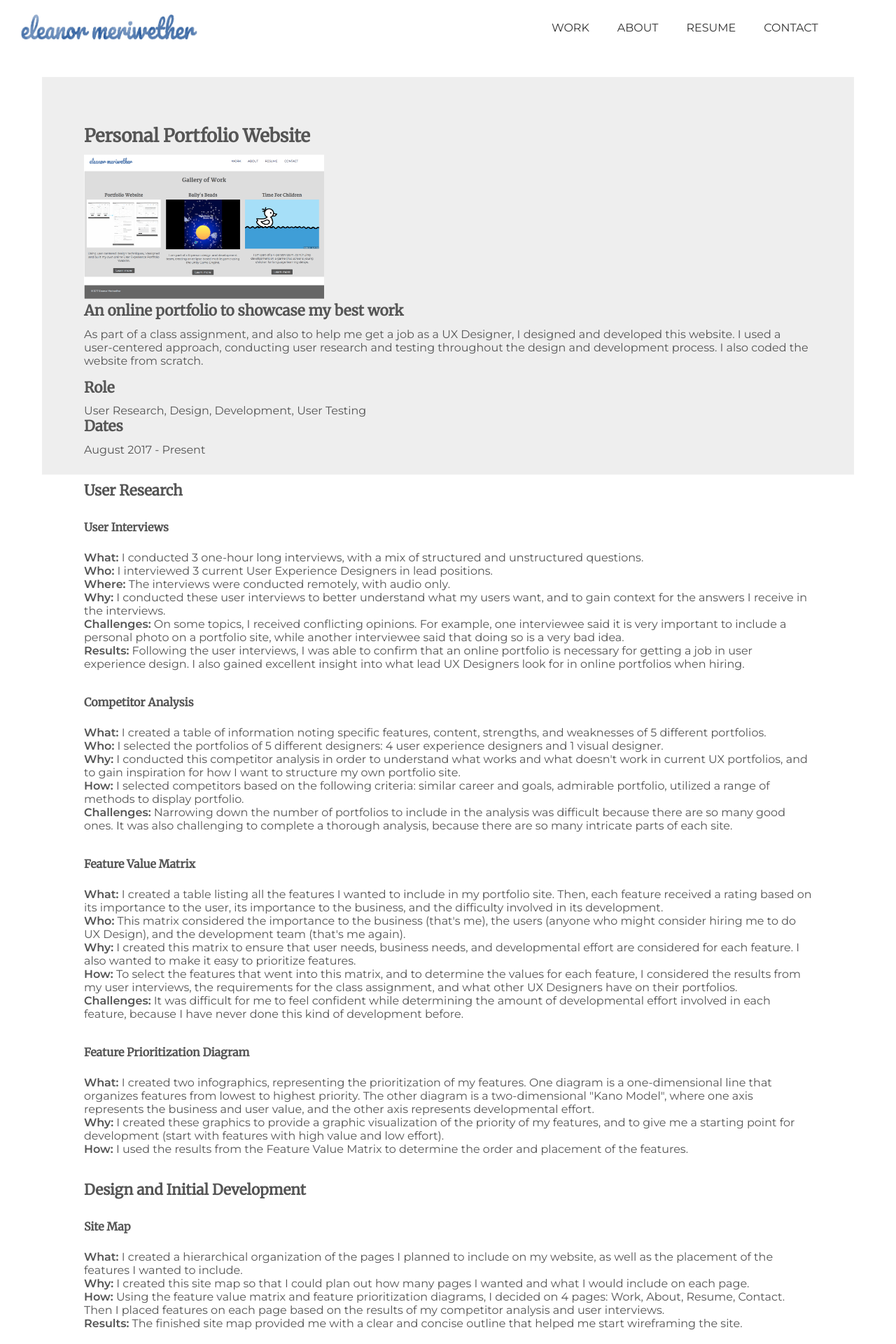
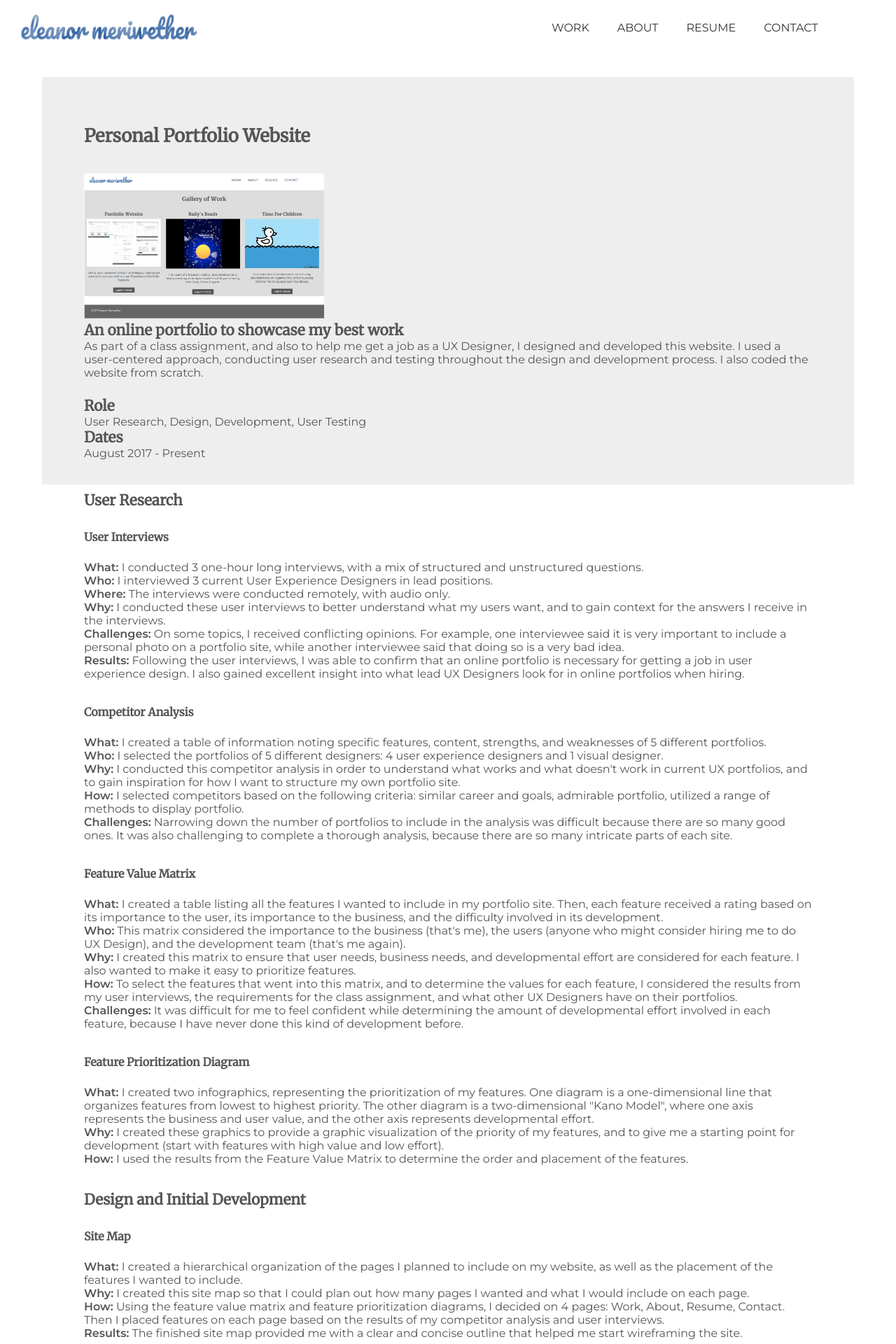
Before and after one commit to emeriwether/emeriwether.github.io, a Jekyll site: the page built from project1.html, in a window 1280 px wide. Shown: the top 1920 px of the page at 70% size. Built offline with Jekyll 4.4.1, drawn with Linux system fonts in a browser that asks for light colours.

Commit message:
adjust spacing for header in proj 1 descrip

```diff
--- a/css/styles.css
+++ b/css/styles.css
@@ -143,7 +143,9 @@
 
 
 article.PortfolioWebsite header { background-color: #eee; display: inline-block; padding: 10px 60px; height: 100%;}
-article.PortfolioWebsite header h2 { margin-top: 60px; }
+article.PortfolioWebsite header h2 { margin-top: 60px; margin-bottom: 40px; }
+article.PortfolioWebsite header h3 { margin-bottom: 0; }
+article.PortfolioWebsite header p { margin-bottom: 25px; }
 article.PortfolioWebsite header img { width: 33%; }
 article.PortfolioWebsite p span { font-weight: 600; }
 
```
